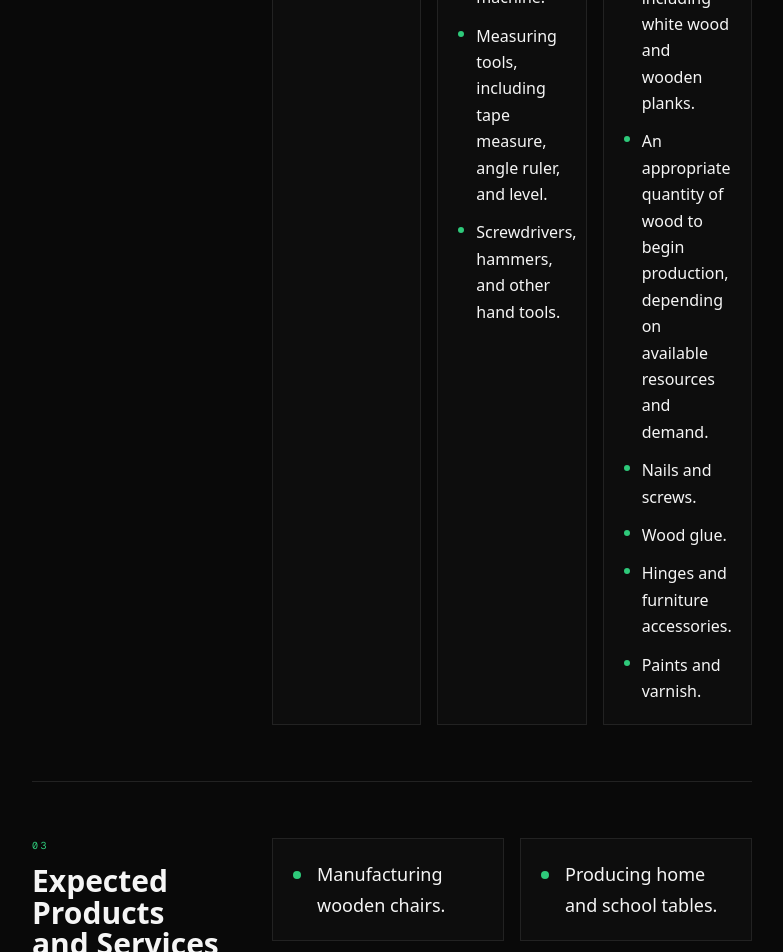
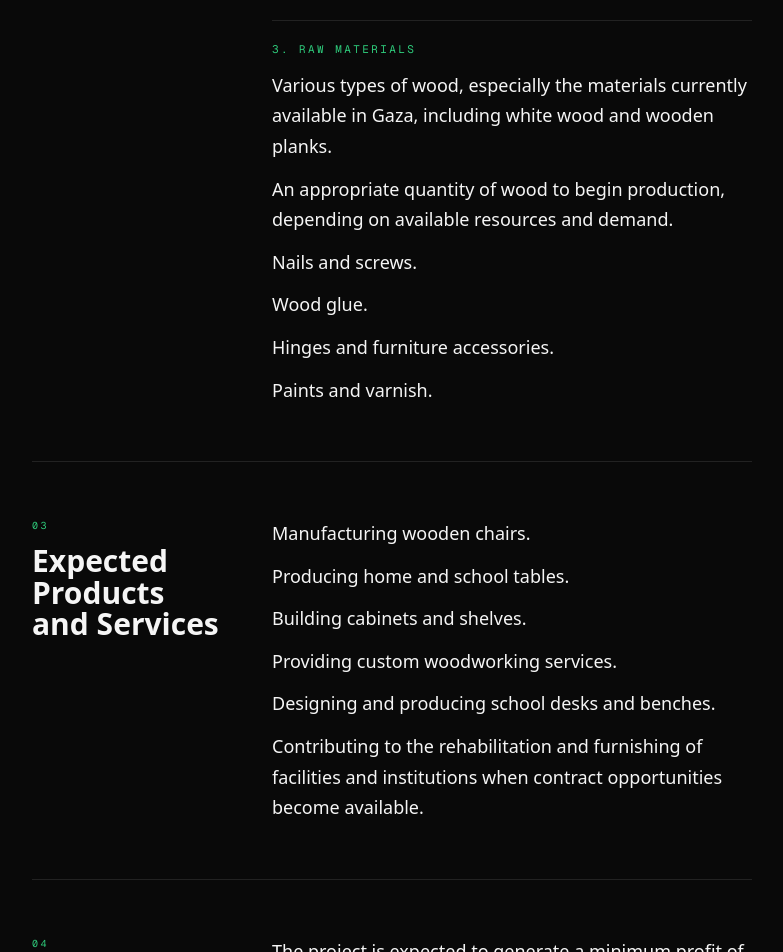
Before and after one commit to desingerpain-22/bidhra, a Next.js app: page /en/projects/moamen-woodworking-deir-al-balah in a window 1280 px wide. Shown: the part 7440-8392 px from the top of the page, without its empty margins (464-1247 px from the left). Built offline with nearby package versions, Linux system fonts and the light colour scheme.

Commit message:
Revert "Improve feasibility study readability"
This reverts commit 8e7603478edcd83eb0ffd7322ed0645f272b1ebc.

```diff
--- a/src/app/[locale]/projects/[slug]/page.tsx
+++ b/src/app/[locale]/projects/[slug]/page.tsx
@@ -403,80 +403,39 @@ export default async function ProjectDetail({
                     </h3>
                   </div>
 
-                  {sectionIndex === 1 ? (
-                    <div className="grid grid-cols-1 gap-4 lg:grid-cols-3">
-                      {section.slice(1).reduce(
-                        (groups, line) => {
-                          if (/^[0-9]+\./.test(line)) {
-                            groups.push({ title: line, items: [] });
-                          } else {
-                            groups[groups.length - 1]?.items.push(line);
-                          }
+                  <div
+                    className={
+                      sectionIndex === 0
+                        ? "max-w-3xl"
+                        : "grid grid-cols-1 gap-x-10 gap-y-3 2xl:grid-cols-2"
+                    }
+                  >
+                    {section.slice(1).map((line, lineIndex) => {
+                      const isSubhead = /^[0-9]+\./.test(line);
 
-                          return groups;
-                        },
-                        [] as { title: string; items: string[] }[],
-                      ).map((group) => (
-                        <div
-                          key={group.title}
-                          className="border p-5"
-                          style={{
-                            borderColor: "var(--line)",
-                            background: "var(--bg-elev)",
-                          }}
+                      return isSubhead ? (
+                        <h4
+                          key={`${sectionIndex}-${lineIndex}`}
+                          className="mt-5 border-t pt-5 font-mono text-[11px] uppercase tracking-[0.22em] text-accent first:mt-0 2xl:col-span-2"
+                          style={{ borderColor: "var(--line)" }}
                         >
-                          <h4 className="font-mono text-[11px] uppercase tracking-[0.22em] text-accent">
-                            {group.title}
-                          </h4>
-                          <ul className="mt-5 flex flex-col gap-3">
-                            {group.items.map((item) => (
-                              <li
-                                key={item}
-                                className="grid grid-cols-[auto_1fr] gap-3 text-sm font-light leading-[1.65] text-foreground sm:text-base"
-                              >
-                                <span
-                                  className="mt-2 h-1.5 w-1.5 rounded-full bg-accent"
-                                  aria-hidden
-                                />
-                                <span>{item}</span>
-                              </li>
-                            ))}
-                          </ul>
-                        </div>
-                      ))}
-                    </div>
-                  ) : (
-                    <ul
-                      className={
-                        "grid grid-cols-1 gap-4 " +
-                        (sectionIndex === 0
-                          ? "max-w-3xl"
-                          : "lg:grid-cols-2")
-                      }
-                    >
-                      {section.slice(1).map((line) => (
-                        <li
-                          key={line}
+                          {line}
+                        </h4>
+                      ) : (
+                        <p
+                          key={`${sectionIndex}-${lineIndex}`}
                           className={
-                            "grid grid-cols-[auto_1fr] gap-4 border p-5 font-light leading-[1.7] text-foreground " +
+                            "text-base font-light leading-[1.7] text-foreground sm:text-lg " +
                             (sectionIndex === 0
                               ? "text-xl leading-[1.55] sm:text-2xl"
-                              : "text-base sm:text-lg")
+                              : "")
                           }
-                          style={{
-                            borderColor: "var(--line)",
-                            background: "var(--bg-elev)",
-                          }}
                         >
-                          <span
-                            className="mt-3 h-2 w-2 rounded-full bg-accent"
-                            aria-hidden
-                          />
-                          <span>{line}</span>
-                        </li>
-                      ))}
-                    </ul>
-                  )}
+                          {line}
+                        </p>
+                      );
+                    })}
+                  </div>
                 </article>
               </Reveal>
             ))}
```
